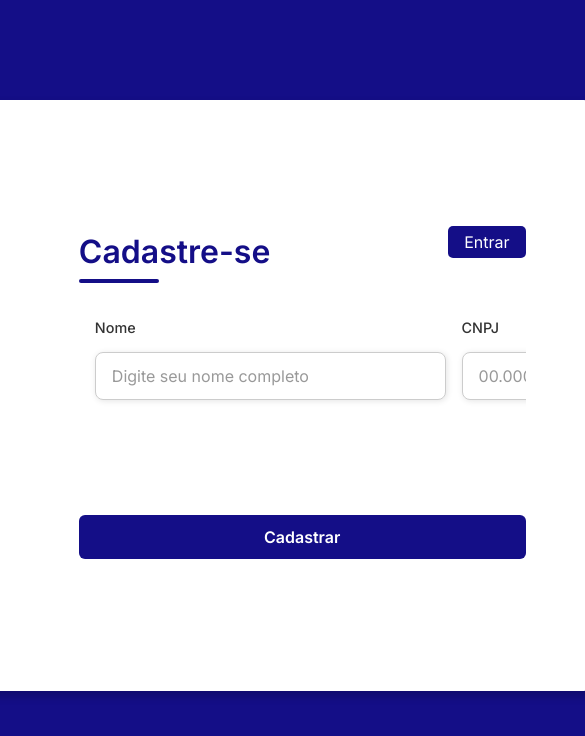
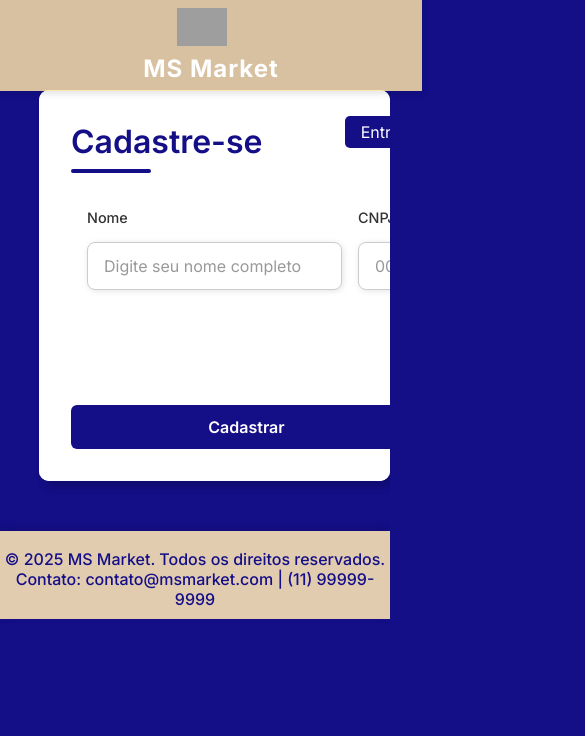
Before and after one commit to Renato-FSilva/ms-market-frontend, a React (Vite) app: page / in a window 390 px wide. Shown: the top 736 px of the page, 585 px wide, since content can reach past the window. Built offline with nearby package versions, Linux system fonts and the light colour scheme; grey boxes are pictures that could not be loaded.

Commit message:
Alteração no index, no login,listar produtos e no editar produtos

```diff
--- a/src/App.css
+++ b/src/App.css
@@ -12,4 +12,5 @@ body {
   background: #140e87;
   display: grid;
   justify-content: center;
+  overflow-x: hidden;
 }
--- a/src/App.jsx
+++ b/src/App.jsx
@@ -30,6 +30,7 @@ function App() {
         <Route path="/produtos" element={<ListProducts />} />
         <Route path="/produtos/editar/:id" element={<EditProduct />} />
         <Route path="/produtos/excluir/:id" element={<DeleteProduct />} />
+        <Route path="/edit_product/:id" element={<EditProduct />} />
       </Routes>
     </Router>
   );
--- a/src/pages/EditProduct.jsx
+++ b/src/pages/EditProduct.jsx
@@ -9,12 +9,12 @@ const EditProduct = () => {
     name: "",
     price: "",
     quantity: "",
+    status: "Ativo",
     image_url: "",
-    status: "Ativo",
   });
 
   useEffect(() => {
-    fetch(`/api/products/${id}`, {
+    fetch(`http://localhost:5000/api/products/${id}`, {
       headers: {
         Authorization: "Bearer " + localStorage.getItem("token"),
       },
--- a/src/pages/Home.jsx
+++ b/src/pages/Home.jsx
@@ -21,12 +21,6 @@ const Home = () => {
             <Link to="/produtos" className="btn">
               Listar Produtos
             </Link>
-            <Link to="/produtos/editar" className="btn">
-              Editar Produto
-            </Link>
-            <Link to="/produtos/excluir" className="btn">
-              Excluir Produto
-            </Link>
           </div>
         </div>
       </main>
--- a/src/pages/ListProducts.jsx
+++ b/src/pages/ListProducts.jsx
@@ -58,7 +58,7 @@ const ProductList = () => {
       </header>
 
       <main>
-        <div className="content">
+        <div className="content-products">
           <table id="productsTable">
             <thead>
               <tr>
@@ -88,14 +88,13 @@ const ProductList = () => {
                       <img
                         src={product.image_url}
                         alt={product.name}
-                        width="50"
+                        width="70"
                       />
                     </td>
                     <td>
-                      <Link to={`/edit-product/${product.id}`} className="btn-edit">
+                      <Link to={`/edit_product/${product.id}`} className="btn-edit">
                         Editar
-                      </Link>{" "}
-                      |{" "}
+                      </Link>
                       <button
                         onClick={() => deleteProduct(product.id)}
                         className="btn-delete"
--- a/src/pages/Login.jsx
+++ b/src/pages/Login.jsx
@@ -44,8 +44,8 @@ const Login = () => {
   };
 
   return (
-    <div className="container">
-      <div className="form">
+    <div className="container-login">
+      <div className="form-login">
         <h2>Login</h2>
         <form onSubmit={handleSubmit}>
           <div className="input-box">
--- a/src/pages/Register.jsx
+++ b/src/pages/Register.jsx
@@ -79,6 +79,13 @@ const Register = () => {
   };
 
   return (
+    <>
+      {/* Header */}
+      <header className="main-header">
+        <img src={logo} alt="Logo" className="header-logo" />
+        <span className="header-title">MS Market</span>
+      </header>
+
       <div className="container">
         <div className="form-image">
           <img src={logo} alt="Logo" className="logo" />
@@ -197,7 +204,13 @@ const Register = () => {
           </form>
         </div>
       </div>
+
+      {/* Footer */}
+      <footer className="main-footer">
+        <p>© 2025 MS Market. Todos os direitos reservados.</p>
+        <p>Contato: contato@msmarket.com | (11) 99999-9999</p>
+      </footer>
+    </>
   );
 };
 export default Register;
-// ...adicione estilos para .error e .server-msg no seu CSS...
--- a/src/styles/list_products.css
+++ b/src/styles/list_products.css
@@ -1,8 +1,56 @@
-.list-products-page {
+.product-list-page {
+  font-family: 'Segoe UI', Arial, sans-serif;
+  background: #140e87;
+  min-height: 100vh;
   display: grid;
-  height: 100%;
+  flex-direction: column;
 }
 
+main {
+  flex: 1;
+  display: flex;
+  justify-content: center;
+  align-items: flex-start;
+  padding: 8px 0 32px 0; /* diminui o padding superior para aproximar do header */
+}
+
+.content-products {
+  background: #fff;
+  border-radius: 10px;
+  box-shadow: 0 2px 12px #0002;
+  padding: 32px;
+  min-width: 900px;
+  margin-top: 0; /* garante que não tenha espaço extra acima */
+}
+
+#productsTable {
+  width: 100%;
+  border-collapse: collapse;
+  margin-top: 8px;
+}
+
+#productsTable th,
+#productsTable td {
+  padding: 12px 10px;
+  border-bottom: 1px solid #e0e0e0;
+  text-align: center;
+}
+
+#productsTable th {
+  background: #fde3a7d7;
+  color: #444;
+  font-weight: 600;
+}
+
+#productsTable tr:last-child td {
+  border-bottom: none;
+}
+
+#productsTable img {
+  border-radius: 6px;
+  box-shadow: 0 1px 4px #0001;
+  object-fit: cover;
+}
 
 header {
   background-color: #fde3a7d7;
@@ -14,6 +62,29 @@ header {
   box-shadow: 0 2px 5px rgba(0, 0, 0, 0.2);
 }
 
+.btn-edit,
+.btn-delete {
+  min-width: 90px;      /* largura mínima igual para ambos */
+  height: 38px;         /* altura igual para ambos */
+  display: inline-block;
+  margin-right: 8px;
+  margin-left: 0;
+  vertical-align: middle;
+  text-align: center;
+  padding: 6px 0;       /* padding vertical, horizontal será pelo min-width */
+  font-size: 1rem;
+  font-weight: 600;
+  border-radius: 8px;
+  border: none;
+  cursor: pointer;
+  transition: background 0.2s;
+  text-decoration: none;
+  box-sizing: border-box;
+}
+
+.btn-delete {
+  margin-right: 0;
+}
 main {
   flex: 1;
   padding: 2rem;
@@ -79,3 +150,38 @@ footer {
   font-size: 0.9rem;
   align-self: self-end;
 }
+
+.btn-edit {
+  background-color: #ff9800 !important; /* laranja */
+  color: #fff !important;
+  border: none;
+  border-radius: 8px;
+  padding: 6px 16px;
+  font-weight: 600;
+  cursor: pointer;
+  transition: background 0.2s;
+  text-decoration: none;
+  margin-right: 8px;
+}
+
+.btn-edit:hover,
+.btn-edit:focus {
+  background-color: #fb8c00 !important;
+}
+
+.btn-delete {
+  background-color: #e53935 !important; /* vermelho */
+  color: #fff !important;
+  border: none;
+  border-radius: 8px;
+  padding: 6px 16px;
+  font-weight: 600;
+  cursor: pointer;
+  transition: background 0.2s;
+  text-decoration: none;
+}
+
+.btn-delete:hover,
+.btn-delete:focus {
+  background-color: #b71c1c !important;
+}
--- a/src/styles/login.css
+++ b/src/styles/login.css
@@ -1,4 +1,4 @@
-.container {
+.container-login {
   width: 400px;
   padding: 100px;
   display: grid;
@@ -6,10 +6,10 @@
   border-radius: 10px;
   box-shadow: 5px 5px 10px rgba(0, 0, 0, 0.2);
   justify-content: center;
-  margin-top: 100px;
+  margin-top: 150px;
 }
 
-.form {
+.form-login {
   width: 100%;
   display: flex;
   flex-direction: column;
--- a/src/styles/register.css
+++ b/src/styles/register.css
@@ -4,8 +4,11 @@
     height: 80vh;
     display: flex;
     box-shadow: 5px 5px 10px rgba(0, 0, 0, .212);
-    margin-top: 100px;
-    margin-bottom: 100px;
+    margin-top: 50px;
+    margin-bottom: 50px;
+    max-width: 1200px;
+    border-radius: 10px;
+    margin-left: 10%;
 }
 
 .form-image {
@@ -202,3 +205,72 @@
         margin-top: 0.5rem;
     }
 }
+
+.main-header {
+  width: 100%;
+  background: #fde3a7d7;
+  color: #fff;
+  display: flex;
+  align-items: center;
+  padding: 0.7rem 2rem;
+  position: fixed;
+  top: 0;
+  left: 0;
+  z-index: 10;
+  box-shadow: 0 2px 8px #0002;
+}
+
+.header-logo {
+  height: 38px;
+  margin-right: 18px;
+}
+
+.header-title {
+  font-size: 1.5rem;
+  font-weight: 700;
+  letter-spacing: 1px;
+}
+
+/* Espaço para o header fixo */
+.container {
+  margin-top: 80px;
+}
+
+.main-footer {
+  width: 100vw;
+  background: #e2ccb0;
+  color: #140e87;
+  text-align: center;
+  padding: 18px 0 10px 0;
+  font-size: 1rem;
+  margin-top: 32px;
+  left: 0;
+  bottom: 0;
+  box-shadow: 0 -2px 8px #0002;
+  position: relative;
+  display: flex;
+  flex-direction: column;
+  align-items: center;
+  justify-content: center;
+}
+/* Responsividade para garantir centralização */
+@media screen and (max-width: 1330px) {
+  .container {
+    width: 90%;
+    margin-top: 80px;
+  }
+}
+
+@media screen and (max-width: 600px) {
+  .main-header {
+    flex-direction: column;
+    padding: 0.5rem 1rem;
+    text-align: center;
+  }
+  .header-logo {
+    margin-bottom: 8px;
+  }
+  .container {
+    margin-top: 90px;
+  }
+}
```
Lines whose indentation alone changed are shown as unchanged.
